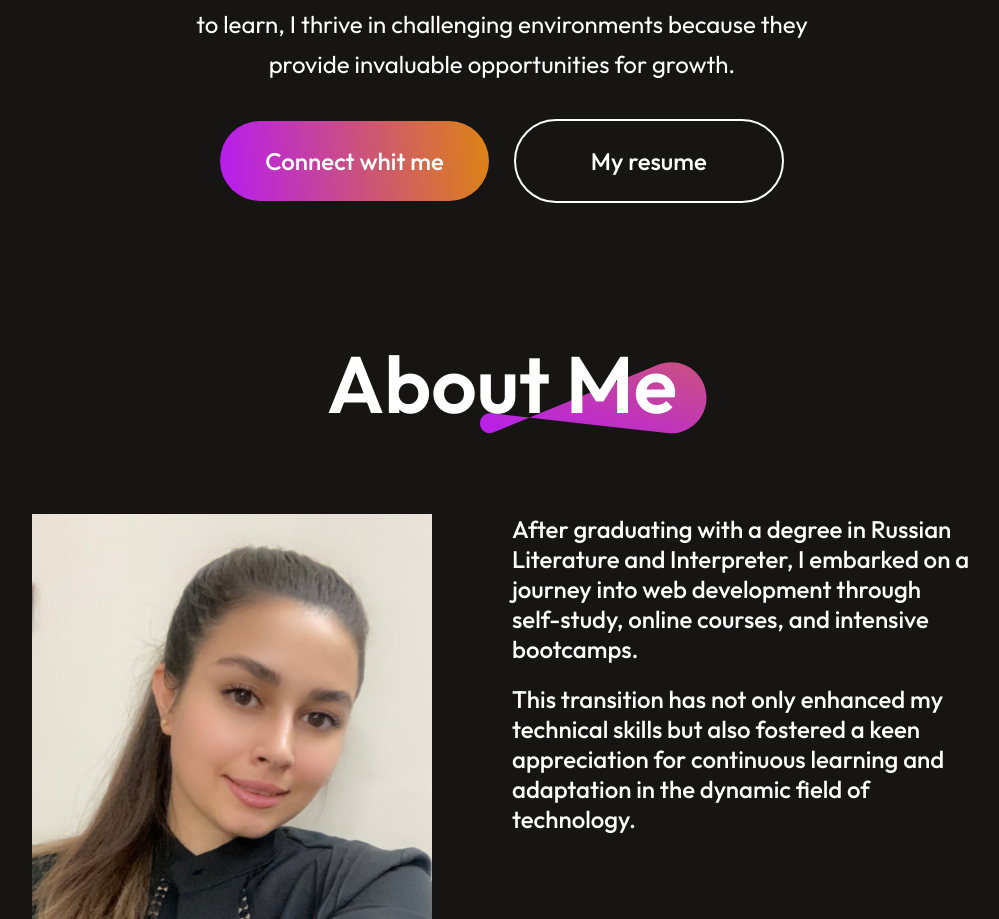
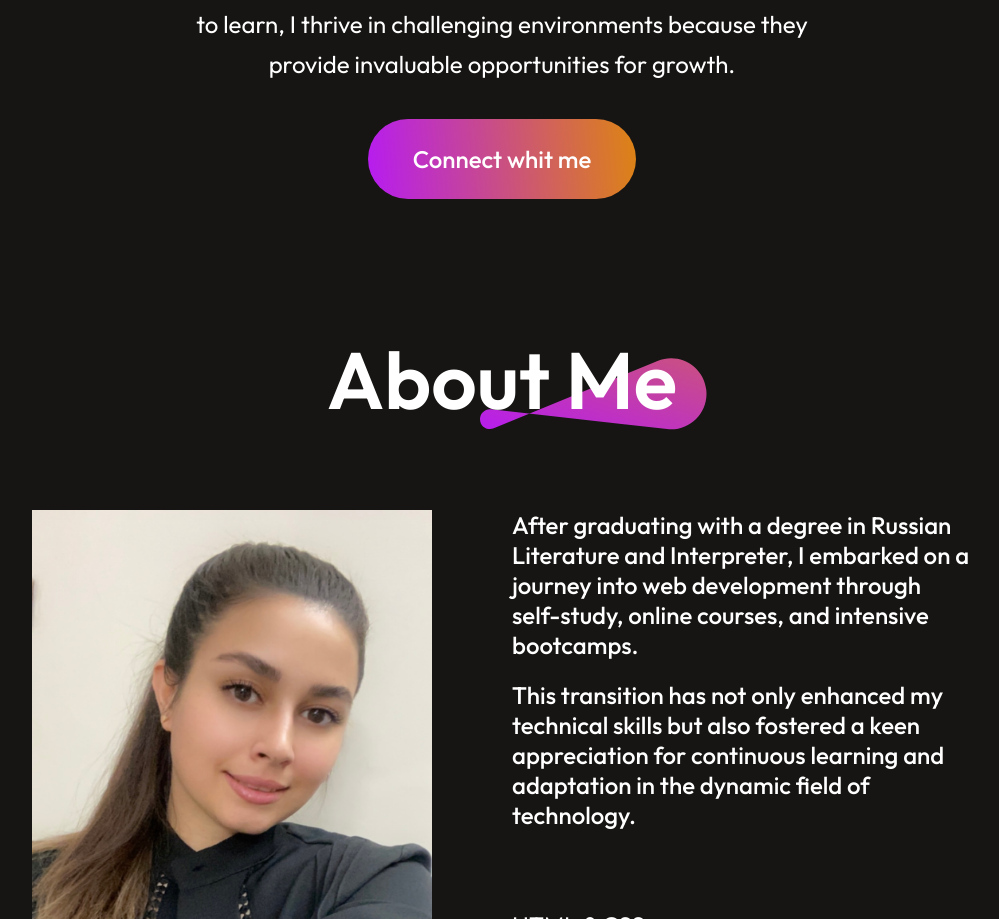
Before and after one commit to Mino1826/minoo-portfolio, a React (Vite) app: page / in a window 1280 px wide. Shown: the part 1185-2104 px from the top of the page, without its empty margins (138-1137 px from the left). Built offline with nearby package versions, Linux system fonts and the light colour scheme.

Commit message:
delete resume
resume

```diff
--- a/src/Components/Hero/Hero.jsx
+++ b/src/Components/Hero/Hero.jsx
@@ -17,7 +17,7 @@ const Hero = () => {
       </p>
       <div className="hero-action">
         <div className="hero-connect"><AnchorLink className='anchor-link' offset={50} href='#contact'>Connect whit me</AnchorLink></div>
-        <div className="hero-resume">My resume</div>
+
       </div>
     </div>
   );
--- a/src/Components/Hero/hero.css
+++ b/src/Components/Hero/hero.css
@@ -42,12 +42,7 @@
     background: linear-gradient(264deg, #df8908 -5.09%, #b415ff 106.28%);
     cursor: pointer;
 }
-.hero-resume{
-    padding: 25px 75px;
-    border-radius: 50px;
-    border:2px solid #fff;
-    cursor: pointer;
-}
+
 .hero-connect:hover{
     border: 2px solid #fff;
 }
```
